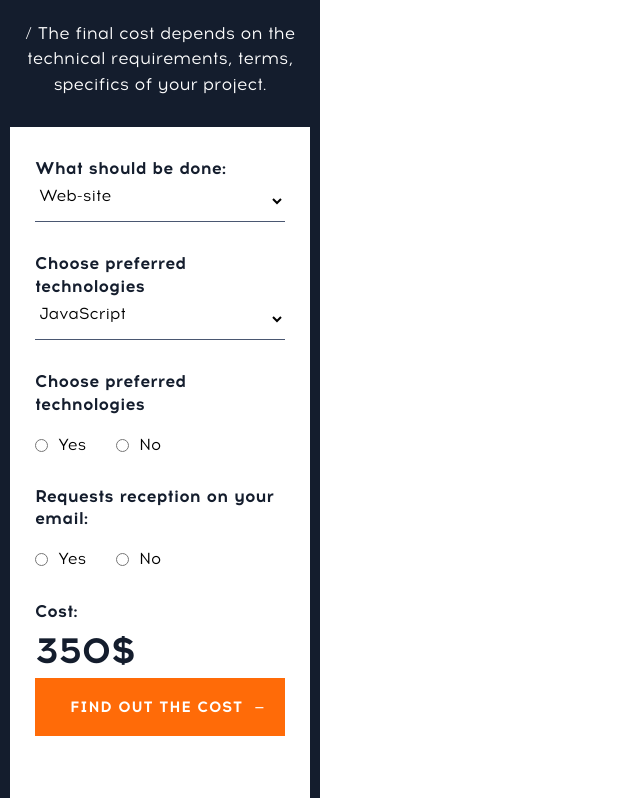
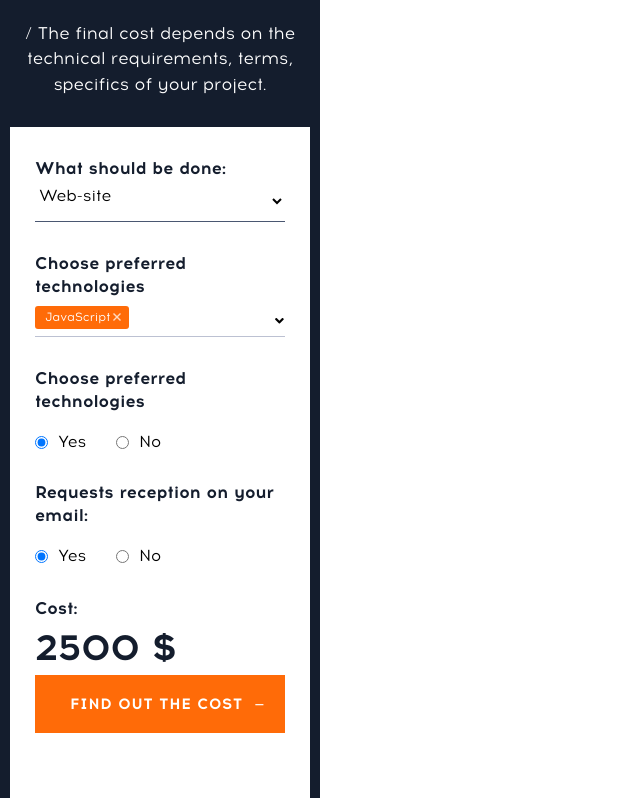
Before and after one commit to TrsarinskiyIvan/My-resume, a plain HTML site: page index.html in a window 1280 px wide. Shown: the part 6370-7168 px from the top of the page, without its empty margins (0-640 px from the left). Drawn offline with Linux system fonts and the light colour scheme.

Commit message:
home work 5

```diff
--- a/css/style-template.css
+++ b/css/style-template.css
@@ -642,3 +642,47 @@ footer div {
 footer div i {
   font-size: 30px;
 }
+
+/* MULTI SELECT */
+
+.calculator-form-input .tech-input-container .choices__item {
+  background: var(--c-accent);
+  border: none;
+  border-radius: 3px;
+  position: relative;
+}
+
+.calculator-form-input .tech-input-container:after {
+  content: "\f107";
+  height: 0;
+  width: 0;
+  position: absolute;
+  right: 10px;
+  top: 45%;
+  margin-top: -2.5px;
+  cursor: pointer;
+  font-family: "Font Awesome 5 Free";
+  font-weight: 900;
+}
+
+.calculator-form-input .tech-input-container {
+  background: transparent;
+  border-radius: 0;
+  border: none;
+  border-bottom: 1px solid var(--c-grey);
+  padding-left: 0;
+  display: flex;
+  align-items: center;
+  min-height: 35px;
+  box-sizing: border-box;
+}
+
+.calculator-form-input .choices__input {
+  display: none;
+}
+
+.calculator-form-input .choices__item .choices__button {
+  border-left: none;
+  margin: 0;
+  padding-left: 8px;
+}
--- a/index.html
+++ b/index.html
@@ -5,6 +5,7 @@
     <meta name="viewport" content="width=device-width, initial-scale=1.0">
     <link rel="stylesheet" href="css/normalize.min.css">
     <link rel="stylesheet" href="./css/font-awesome.min.css">
+    <link rel="stylesheet" href="./css/choices.min.css">
     <link rel="stylesheet" href="./css/style-template.css">
     <title>Document</title>
 </head>
@@ -263,36 +264,36 @@
             / The final cost depends on the technical requirements, terms, specifics
             of your project.
         </p>
-        <form action="" class="calculator-form">
+        <form action="" class="calculator-form" id="calculator-form-id">
             <div class="calculator-form-input">
                 <label class="calculator-form-title" for="">
                     What should be done:
                 </label>
                 <select name="web-site-type" id="calulator-form-website-type" class="calculator-form-select">
-                    <option value="landing-page">Landing page</option>
-                    <option value="website" selected >Web-site</option>
-                    <option value="cms">CMS</option>
-                    <option value="e-shop">E-shop</option>
+                    <option value="landing-page:600">Landing page</option>
+                    <option value="website:1000" selected >Web-site</option>
+                    <option value="cms:800">CMS</option>
+                    <option value="e-shop:1200">E-shop</option>
                 </select>
             </div>
             <div class="calculator-form-input">
                 <label class="calculator-form-title" for="">
                     Choose preferred technologies
                 </label>
-                <select name="technologies" id="calulator-form-technologies" class="calculator-form-select">
-                    <option value="css">CSS</option>
-                    <option value="js" selected>JavaScript</option>
-                    <option value="jquery">JQuery</option>
+                <select multiple name="technologies" id="calculator-form-technologies" class="calculator-form-select">
+                    <option value="css:500">CSS</option>
+                    <option value="js:700" selected>JavaScript</option>
+                    <option value="jquery:400">JQuery</option>
                 </select>
             </div>
             <div class="calculator-form-input">
                 <label class="calculator-form-title" for="">
                     Choose preferred technologies
                 </label>
-                <div class="radio-container">
-                    <input type="radio" class="calculator-form-input" id="card-yes">
+                <div class="radio-container" id="input-card">
+                    <input checked type="radio" class="calculator-form-input" id="card-yes" name="card" value="yes">
                     <label for="card-yes">Yes</label>
-                    <input type="radio" class="calculator-form-input" id="card-no">
+                    <input type="radio" class="calculator-form-input" id="card-no" name="card" value="no">
                     <label for="card-no">No</label>
                 </div>
             </div>
@@ -300,10 +301,10 @@
                 <label class="calculator-form-title" for="">
                     Requests reception on your email:
                 </label>
-                <div class="radio-container">
-                    <input type="radio" class="calculator-form-input" id="request-email-yes">
+                <div class="radio-container" id="input-reception">
+                    <input checked type="radio" class="calculator-form-input" id="request-email-yes" name="email" value="yes">
                     <label for="request-email-yes">Yes</label>
-                    <input type="radio" class="calculator-form-input" id="request-email-no">
+                    <input type="radio" class="calculator-form-input" id="request-email-no" name="email" value="no">
                     <label for="request-email-no">No</label>
                 </div>
             </div>
@@ -330,6 +331,7 @@
 
 
 </footer>
-
+<script src="./js/choices.min.js"></script>
+<script src="./js/calculator.js"></script>
 </body>
 </html>
--- /dev/null
+++ b/js/calculator.js
@@ -0,0 +1,86 @@
+let technologiesSelect = document.querySelector('#calculator-form-technologies');
+
+function extractPriceFromValue(str) {
+  const price = str.match(/:\d+/);
+
+  if (price) {
+    return Number(price[0].slice(1)) || 0;
+  }
+
+  return 0;
+}
+
+const technologiesMultiSelect = new Choices(technologiesSelect, {
+  allowSearch: false,
+  silent: false,
+  renderChoiceLimit: -1,
+  maxItemCount: -1,
+  removeItems: true,
+  removeItemButton: true,
+  editItems: false,
+  duplicateItemsAllowed: false,
+  delimiter: ",",
+  paste: true,
+  searchEnabled: false,
+  searchChoices: true,
+  searchResultLimit: -1,
+  position: "auto",
+  resetScrollPosition: true,
+  shouldSort: true,
+  shouldSortItems: false,
+  placeholder: true,
+  noChoicesText: "No available options",
+  itemSelectText: "Click to select",
+  classNames: {
+    containerInner: "choices__inner tech-input-container",
+    input: "choices__input",
+  },
+});
+
+function techSumm() {
+
+  const websiteType = document.querySelector('#calulator-form-website-type');
+
+  const websiteCard = document.querySelector('#input-card input:checked');
+
+  const websiteReception = document.querySelector('#input-reception input:checked');
+
+
+  const technologiesValues = technologiesMultiSelect.getValue();
+
+  const websiteTypeValue = websiteType.value;
+
+  const websiteCardValue = websiteCard.value;
+
+  const websiteReceptionValue = websiteReception.value;
+
+  let siteCost = 0;
+
+  for (let i = 0; i < technologiesValues.length; i++) {
+    siteCost += extractPriceFromValue(technologiesValues[i].value);
+  }
+
+  siteCost = siteCost+extractPriceFromValue(websiteTypeValue)+extractPriceFromValue(websiteCardValue)+extractPriceFromValue(websiteReceptionValue);
+
+  if (websiteCardValue==='yes') {
+    siteCost += 300;
+  }
+
+  if (websiteReceptionValue==='yes') {
+    siteCost += 500;
+  }
+
+document.querySelector('.calculator-form-cost p').textContent = siteCost+' $';
+
+}
+
+const calculatorForm = document.querySelector('#calculator-form-id');
+
+techSumm();
+
+calculatorForm.addEventListener('submit',function(event) {
+
+  event.preventDefault();
+  techSumm();
+
+});
```
Also changed, not shown: css/choices.min.css (added), js/choices.min.js (added), js/script.js (deleted).
